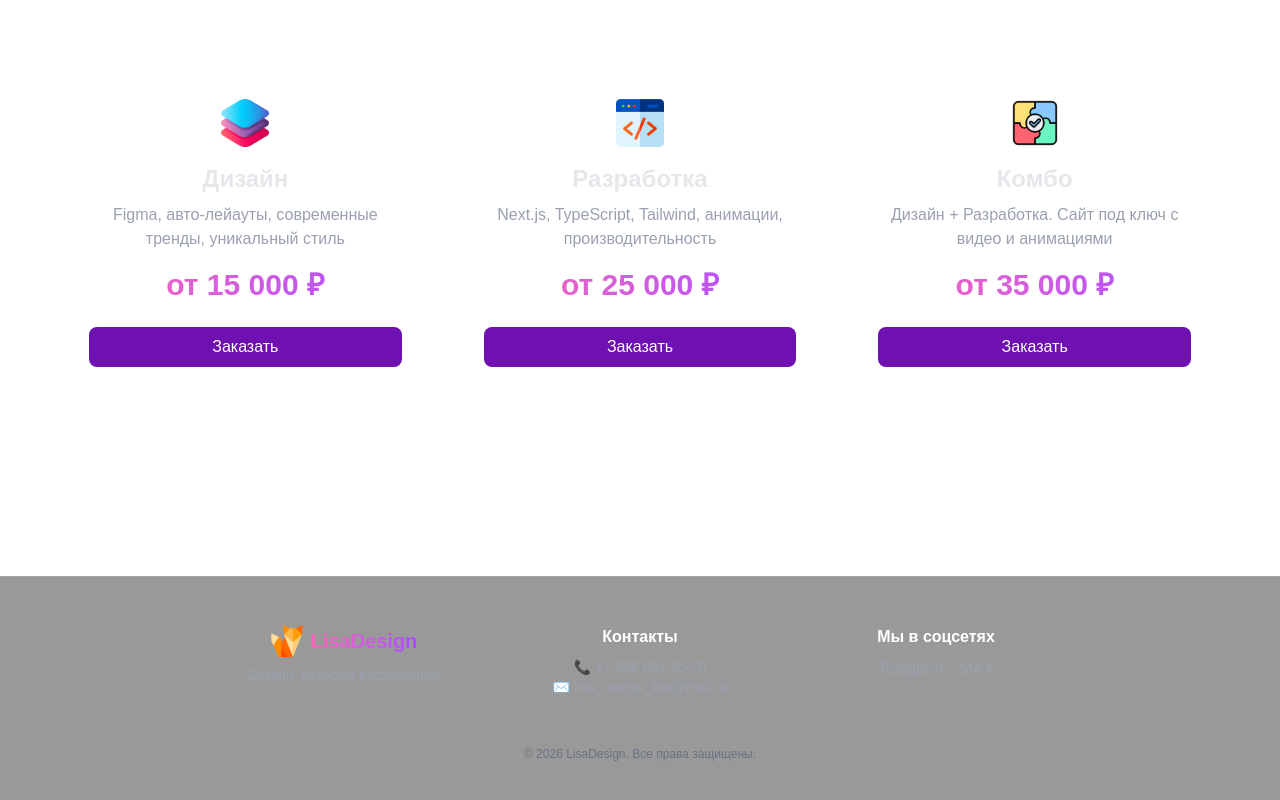
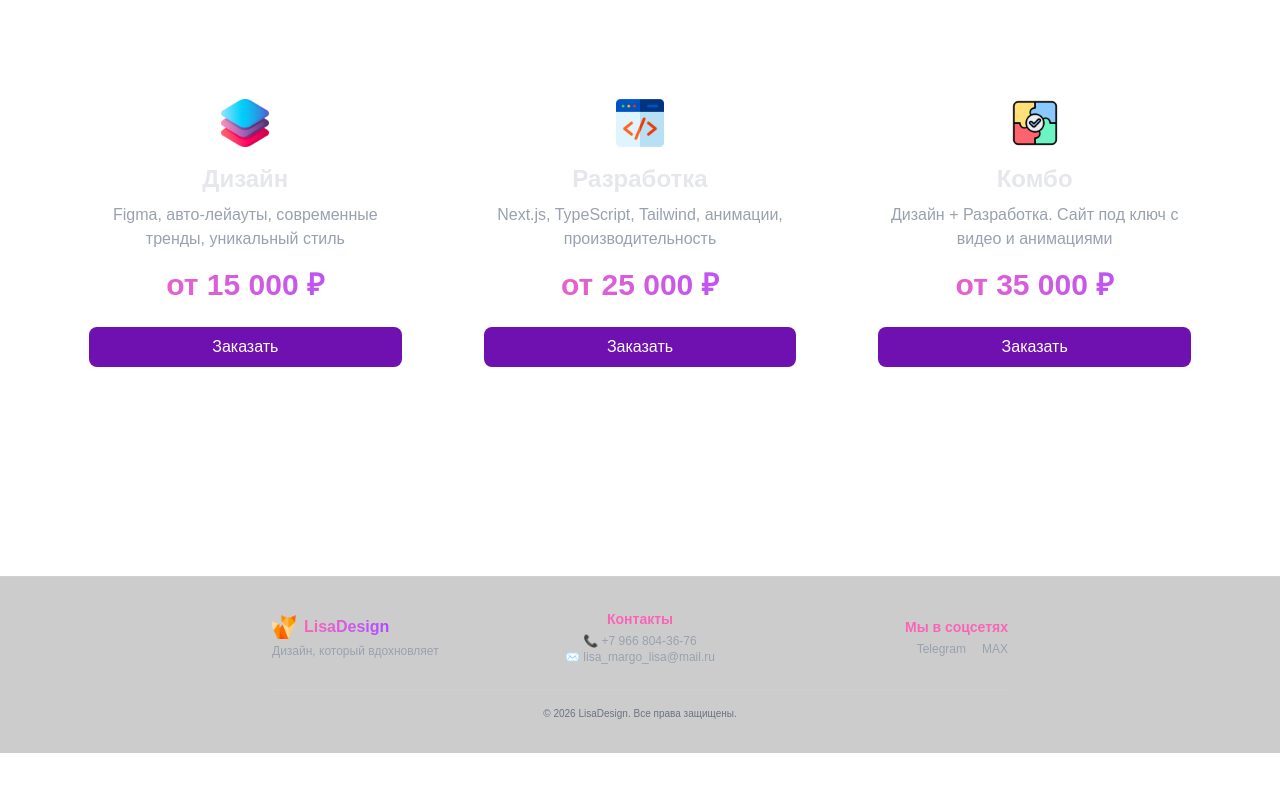
Before and after one commit to NoHead73/lisadesign, a Next.js app: page / in a window 1280 px wide. Shown: the part 1446-2246 px from the top of the page. After the commit the page ends 2199 px from the top, so only its background shows below. Built offline with nearby package versions, Linux system fonts and the light colour scheme.

Commit message:
Хедер прозрачнее (bg-black/20), добавлен девиз, кнопки розовые при наведении. Футер уже, выравнивание по краям, заголовки розовые

```diff
--- a/app/components/Footer.tsx
+++ b/app/components/Footer.tsx
@@ -2,33 +2,33 @@
 
 export default function Footer() {
     return (
-        <footer id="footer" className="bg-black/40 backdrop-blur-md border-t border-white/10 py-8 md:py-12 mt-10">
-            <div className="container mx-auto px-4 max-w-4xl">
-                <div className="grid grid-cols-1 md:grid-cols-3 gap-6 text-center">
-                    <div>
-                        <div className="flex items-center justify-center gap-2 mb-2">
-                            <img src="/fox.png" alt="LisaDesign" className="w-8 h-8" />
-                            <span className="text-xl font-bold bg-gradient-to-r from-pink-400 to-purple-500 bg-clip-text text-transparent">LisaDesign</span>
+        <footer id="footer" className="bg-black/20 backdrop-blur-md border-t border-white/5 py-6 md:py-8 mt-10">
+            <div className="container mx-auto px-4 max-w-3xl">
+                <div className="grid grid-cols-1 md:grid-cols-3 gap-4 items-center">
+                    <div className="text-center md:text-left">
+                        <div className="flex items-center justify-center md:justify-start gap-2">
+                            <img src="/fox.png" alt="LisaDesign" className="w-6 h-6" />
+                            <span className="text-base font-bold bg-gradient-to-r from-pink-400 to-purple-500 bg-clip-text text-transparent">LisaDesign</span>
                         </div>
-                        <p className="text-gray-400 text-sm">Дизайн, который вдохновляет</p>
+                        <p className="text-gray-400 text-xs mt-1">Дизайн, который вдохновляет</p>
                     </div>
 
-                    <div>
-                        <h3 className="text-white font-semibold mb-2">Контакты</h3>
-                        <p className="text-gray-400 text-sm">📞 <a href="tel:+79668043676" className="hover:text-pink-400 transition">+7 966 804-36-76</a></p>
-                        <p className="text-gray-400 text-sm">✉️ <a href="mailto:lisa_margo_lisa@mail.ru" className="hover:text-pink-400 transition">lisa_margo_lisa@mail.ru</a></p>
+                    <div className="text-center">
+                        <h3 className="text-pink-400 font-semibold text-sm mb-1">Контакты</h3>
+                        <p className="text-gray-400 text-xs">📞 <a href="tel:+79668043676" className="hover:text-pink-400 transition">+7 966 804-36-76</a></p>
+                        <p className="text-gray-400 text-xs">✉️ <a href="mailto:lisa_margo_lisa@mail.ru" className="hover:text-pink-400 transition">lisa_margo_lisa@mail.ru</a></p>
                     </div>
 
-                    <div>
-                        <h3 className="text-white font-semibold mb-2">Мы в соцсетях</h3>
-                        <div className="flex justify-center gap-4">
-                            <a href="https://t.me/+79668043676" target="_blank" className="text-gray-400 hover:text-pink-400 transition">Telegram</a>
-                            <a href="https://max.ru/u/f9LHodD0cOKhGlwTvaOZ5fBUU96wCvZ7-NAgRGAeD9HSBPUFhC4fVEi4qko" target="_blank" className="text-gray-400 hover:text-pink-400 transition">MAX</a>
+                    <div className="text-center md:text-right">
+                        <h3 className="text-pink-400 font-semibold text-sm mb-1">Мы в соцсетях</h3>
+                        <div className="flex justify-center md:justify-end gap-4">
+                            <a href="https://t.me/+79668043676" target="_blank" className="text-gray-400 hover:text-pink-400 transition text-xs">Telegram</a>
+                            <a href="https://max.ru/u/f9LHodD0cOKhGlwTvaOZ5fBUU96wCvZ7-NAgRGAeD9HSBPUFhC4fVEi4qko" target="_blank" className="text-gray-400 hover:text-pink-400 transition text-xs">MAX</a>
                         </div>
                     </div>
                 </div>
 
-                <div className="text-center text-gray-500 text-xs mt-8 border-t border-white/5 pt-4">
+                <div className="text-center text-gray-500 text-[10px] mt-6 border-t border-white/5 pt-4">
                     © 2026 LisaDesign. Все права защищены.
                 </div>
             </div>
--- a/app/components/Header.tsx
+++ b/app/components/Header.tsx
@@ -23,17 +23,18 @@ export default function Header() {
     };
 
     return (
-        <header className={`fixed top-0 left-0 w-full z-50 transition-all duration-300 ${isScrolled ? 'bg-black/40 backdrop-blur-md border-b border-white/10' : 'bg-transparent'}`}>
+        <header className={`fixed top-0 left-0 w-full z-50 transition-all duration-300 ${isScrolled ? 'bg-black/20 backdrop-blur-md border-b border-white/5' : 'bg-transparent'}`}>
             <div className="container mx-auto px-4 py-3 flex items-center justify-between">
                 <div className="flex items-center gap-2 cursor-pointer" onClick={() => scrollToSection('hero')}>
                     <img src="/fox.png" alt="LisaDesign" className="w-8 h-8 md:w-10 md:h-10" />
                     <span className="text-xl md:text-2xl font-bold bg-gradient-to-r from-pink-400 to-purple-500 bg-clip-text text-transparent">LisaDesign</span>
+                    <span className="text-sm md:text-base text-gray-300 ml-2 hidden md:inline">Дизайн, который вдохновляет!</span>
                 </div>
 
                 <nav className="hidden md:flex items-center gap-8 text-gray-300">
-                    <button onClick={() => scrollToSection('advantages')} className="hover:text-white transition">О нас</button>
-                    <button onClick={() => scrollToSection('services')} className="hover:text-white transition">Услуги</button>
-                    <button onClick={() => scrollToSection('footer')} className="hover:text-white transition">Контакты</button>
+                    <button onClick={() => scrollToSection('advantages')} className="hover:text-pink-400 transition">О нас</button>
+                    <button onClick={() => scrollToSection('services')} className="hover:text-pink-400 transition">Услуги</button>
+                    <button onClick={() => scrollToSection('footer')} className="hover:text-pink-400 transition">Контакты</button>
                 </nav>
 
                 <button className="md:hidden text-white text-2xl" onClick={() => setIsOpen(!isOpen)}>
@@ -42,10 +43,10 @@ export default function Header() {
             </div>
 
             {isOpen && (
-                <div className="md:hidden bg-black/40 backdrop-blur-md border-b border-white/10 px-4 py-4 flex flex-col gap-4 text-gray-300">
-                    <button onClick={() => scrollToSection('advantages')} className="text-left hover:text-white transition">О нас</button>
-                    <button onClick={() => scrollToSection('services')} className="text-left hover:text-white transition">Услуги</button>
-                    <button onClick={() => scrollToSection('footer')} className="text-left hover:text-white transition">Контакты</button>
+                <div className="md:hidden bg-black/20 backdrop-blur-md border-b border-white/5 px-4 py-4 flex flex-col gap-4 text-gray-300">
+                    <button onClick={() => scrollToSection('advantages')} className="text-left hover:text-pink-400 transition">О нас</button>
+                    <button onClick={() => scrollToSection('services')} className="text-left hover:text-pink-400 transition">Услуги</button>
+                    <button onClick={() => scrollToSection('footer')} className="text-left hover:text-pink-400 transition">Контакты</button>
                 </div>
             )}
         </header>
```
